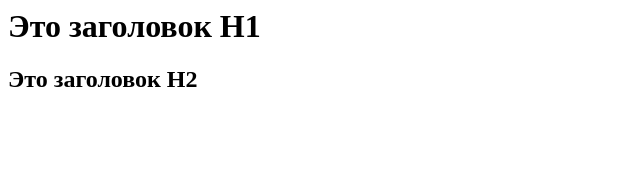
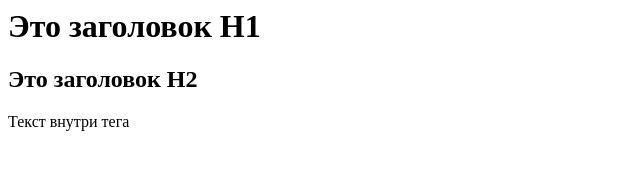
Before and after one commit to rifatbakhti/lessons1, a plain HTML site: page index.html in a window 1280 px wide. Shown: the whole page, without its empty margins (0-640 px from the left). Drawn offline with Linux system fonts and the light colour scheme.

Commit message:
Update index.html

```diff
--- a/index.html
+++ b/index.html
@@ -6,5 +6,6 @@
     <body>
       <h1>Это заголовок H1</h1>
       <h2>Это заголовок H2</h2>
+      <p>Текст внутри тега</p>
     </body>
 <html>
```
